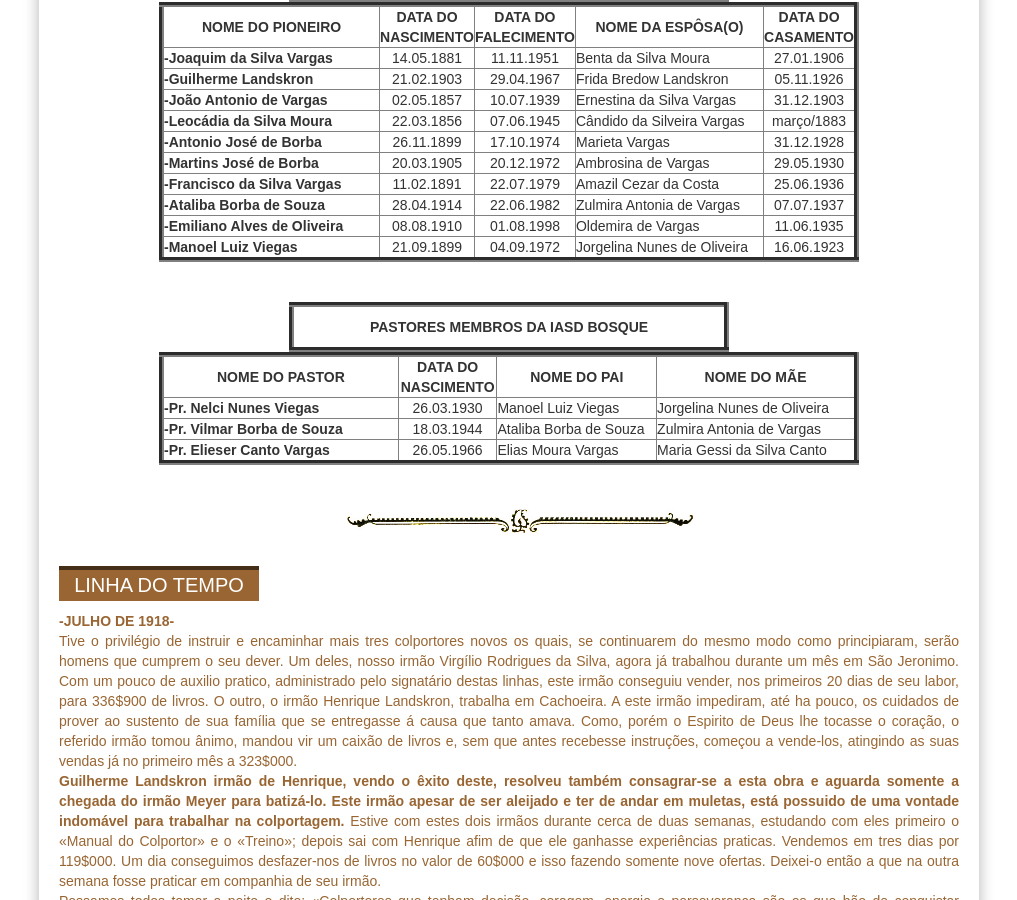
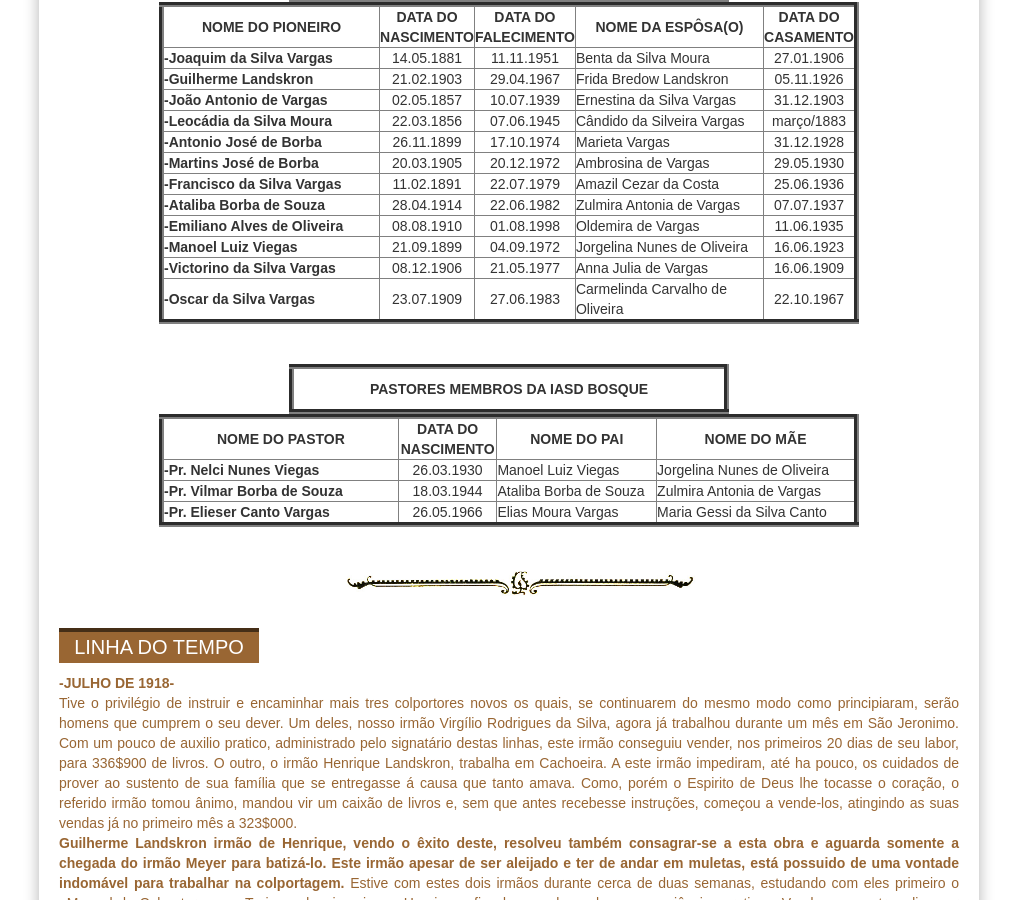
Before and after one commit to claudiovargas1955/claudiovargas1955.github.io, a Jekyll site: the page built from _pages/história-da-iasd-bosque.html, in a window 1280 px wide and 900 px high, scrolled down 1175 px. Shown: the whole window, without its empty margins (131-1148 px from the left). Built offline with Jekyll 4.4.1, drawn with Linux system fonts in a browser that asks for light colours; some web fonts are replaced.

Commit message:
Update história-da-iasd-bosque.html

```diff
--- a/_pages/história-da-iasd-bosque.html
+++ b/_pages/história-da-iasd-bosque.html
@@ -245,6 +245,24 @@
            <td align="center">04.09.1972</td>
            <td align="left">Jorgelina Nunes de Oliveira</td>
            <td align="center">16.06.1923</td>
+
+        </tr>
+
+        <tr>
+           <td align="left" width="300px"><b>-Victorino da Silva Vargas</b></td>
+           <td align="center" width="50px">08.12.1906 </td>
+           <td align="center">21.05.1977</td>
+           <td align="left">Anna Julia de Vargas</td>
+           <td align="center">16.06.1909</td>
+
+        </tr>
+
+       <tr>
+           <td align="left" width="300px"><b>-Oscar da Silva Vargas</b></td>
+           <td align="center" width="50px">23.07.1909</td>
+           <td align="center">27.06.1983</td>
+           <td align="left">Carmelinda Carvalho de Oliveira</td>
+           <td align="center">22.10.1967</td>
 
         </tr>
 
```
